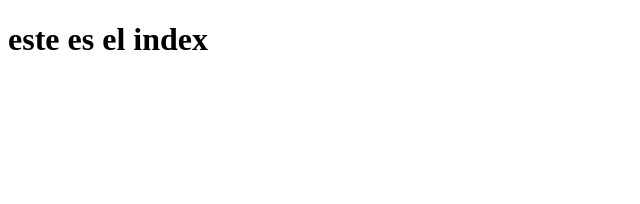
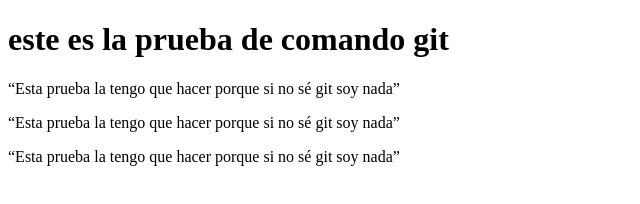
Before and after one commit to EduEduaa/Eduardo_Ulloa_Unidad_1_, a plain HTML site: page index.html in a window 1280 px wide. Shown: the whole page, without its empty margins (0-640 px from the left). Drawn offline with Linux system fonts and the light colour scheme.

Commit message:
index.html editado

```diff
--- a/index.html
+++ b/index.html
@@ -6,6 +6,12 @@
     <title>index</title>
 </head>
 <body>
-    <h1>este es el index</h1>
+    <h1>este es la prueba de comando git</h1>
+    <p>“Esta prueba la tengo que hacer porque
+        si no sé git soy nada” </p>
+        <p>“Esta prueba la tengo que hacer porque
+            si no sé git soy nada” </p>
+            <p>“Esta prueba la tengo que hacer porque
+                si no sé git soy nada” </p>
 </body>
 </html>
```
